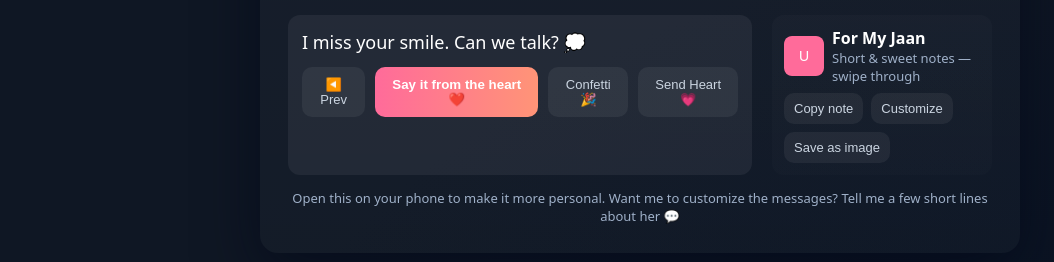
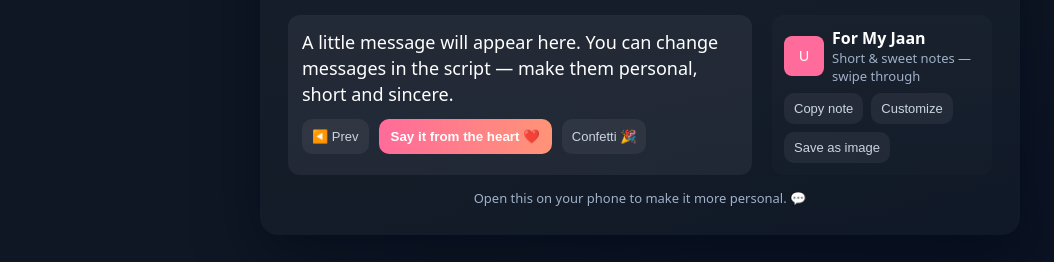
Before and after one commit to ishal03-eng/so, a plain HTML site: page index.html in a window 1280 px wide. Shown: the part 214-476 px from the top of the page, without its empty margins (0-1054 px from the left). Drawn offline with Linux system fonts and the light colour scheme.

Commit message:
Update index.html

```diff
--- a/index.html
+++ b/index.html
@@ -103,7 +103,7 @@
               <button id="prev" class="tiny">◀️ Prev</button>
               <button id="saySorry" class="primary">Say it from the heart ❤️</button>
               <button id="confettiBtn" class="tiny">Confetti 🎉</button>
-              <button id="sendHeart" class="tiny">Send Heart 💗</button>
+              <!-- <button id="sendHeart" class="tiny">Send Heart 💗</button> -->
             </div>
           </div>
         </div>
@@ -125,7 +125,7 @@
         </div>
       </div>
 
-      <footer>Open this on your phone to make it more personal. Want me to customize the messages? Tell me a few short lines about her 💬</footer>
+      <footer>Open this on your phone to make it more personal. 💬</footer>
     </div>
   </main>
 
```
